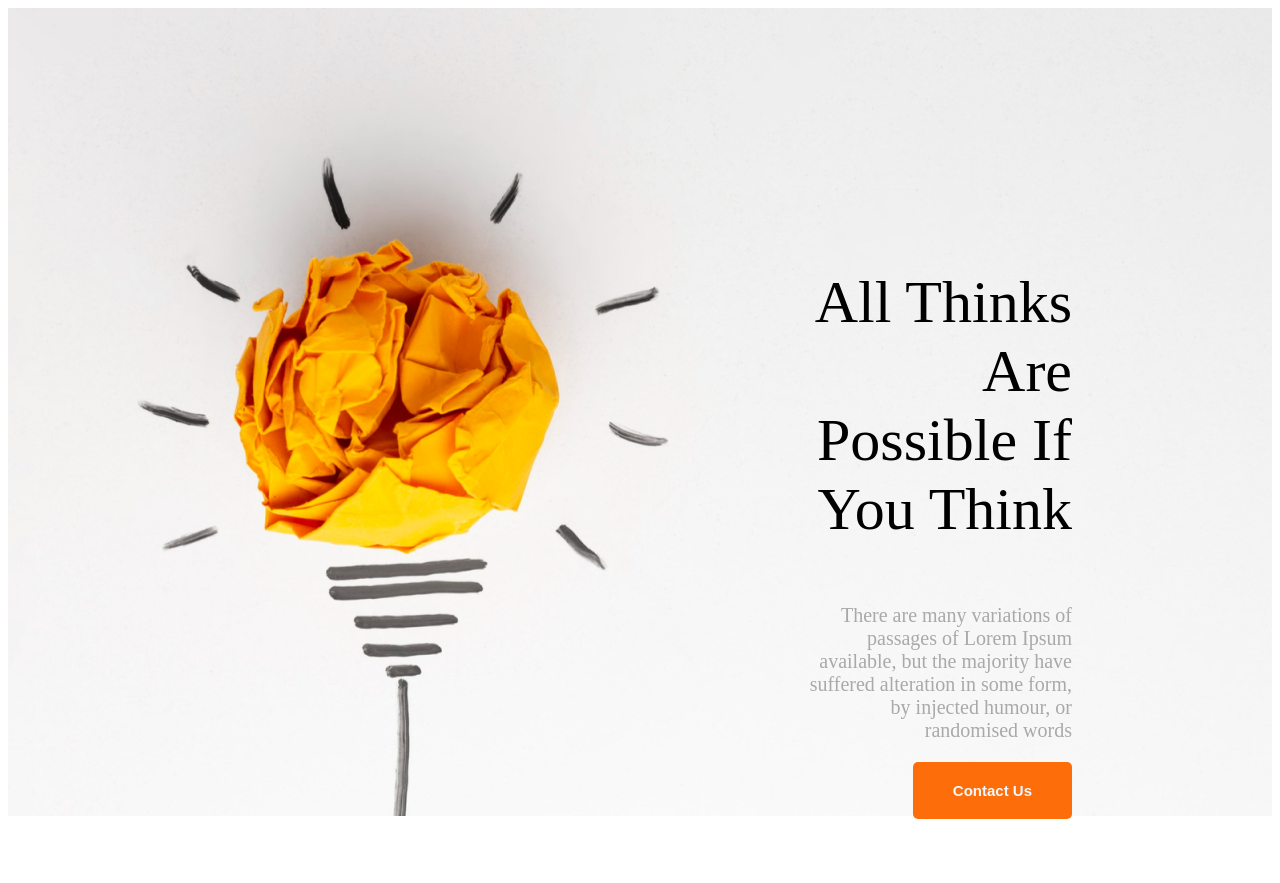
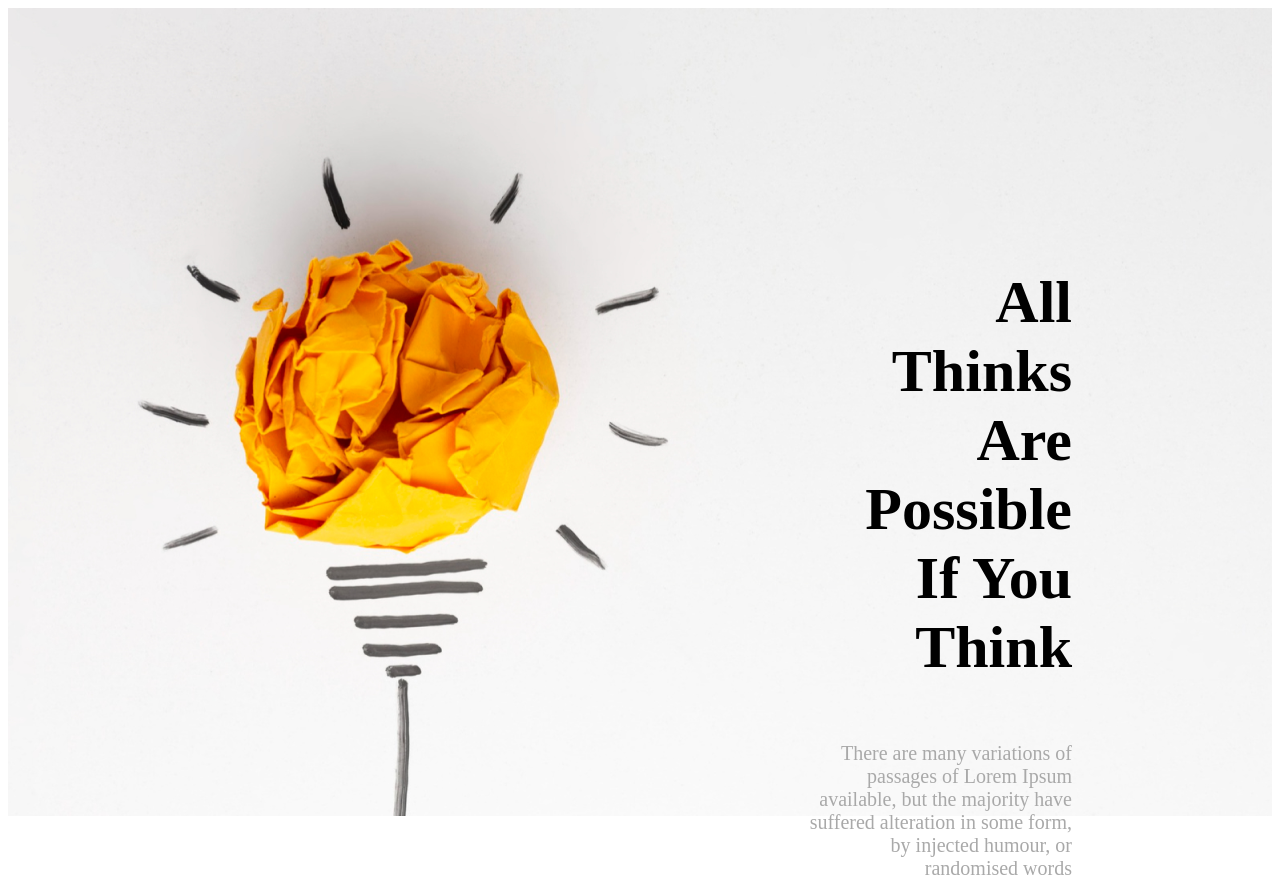
Before and after one commit to SunjidaSusmita/new-Year-portfolio, a plain HTML site: page index.html in a window 1280 px wide. Shown: the top 883 px of the page. Drawn offline with Linux system fonts and the light colour scheme.

Commit message:
first commit

```diff
--- a/index.html
+++ b/index.html
@@ -9,19 +9,16 @@
     <link href="https://fonts.googleapis.com/css2?family=Open+Sans:ital,wght@1,300&display=swap" rel="stylesheet">
     <link rel="stylesheet" href="styles/style.css">
 </head>
-    <title>New-Year-Project</title>
-</head>
 <body>
-     <header class="head">
-        <nav class="nav-title">
-            <p id="title-text">All Thinks Are Possible If You Think</p>
-            <p id="short-text">There are many variations of passages of Lorem Ipsum
+    <header class="head">
+        <div class="nav-title">
+            <p class="title-text"><b>All Thinks Are Possible If You Think</b></p>
+            <p class="short-text">There are many variations of passages of Lorem Ipsum
                 available, but the majority have suffered alteration in some
                 form, by injected humour, or randomised words</p>
-            <button id="btn">Contact Us</button>
-        </nav>
-
-     </header>
+            <button class="btn">Contact Us</button>
+        </div>
+    </header>
 
 </body>
 </html>
--- a/styles/style.css
+++ b/styles/style.css
@@ -6,17 +6,16 @@
 .nav-title{
     padding:  200px 200px 200px 800px;
     text-align: right;
-    justify-content: space-between;
 }
-#title-text{
-    font-weight: 200;
+.title-text{
     font-size: 60px;
+    font-weight: 700;
 }
-#short-text{
+.short-text{
     font-size: 20px;
     color:darkgray;
 }
-#btn{
+.btn{
     color: aliceblue;
     padding: 20px 40px;
     border-radius: 5px;
```
